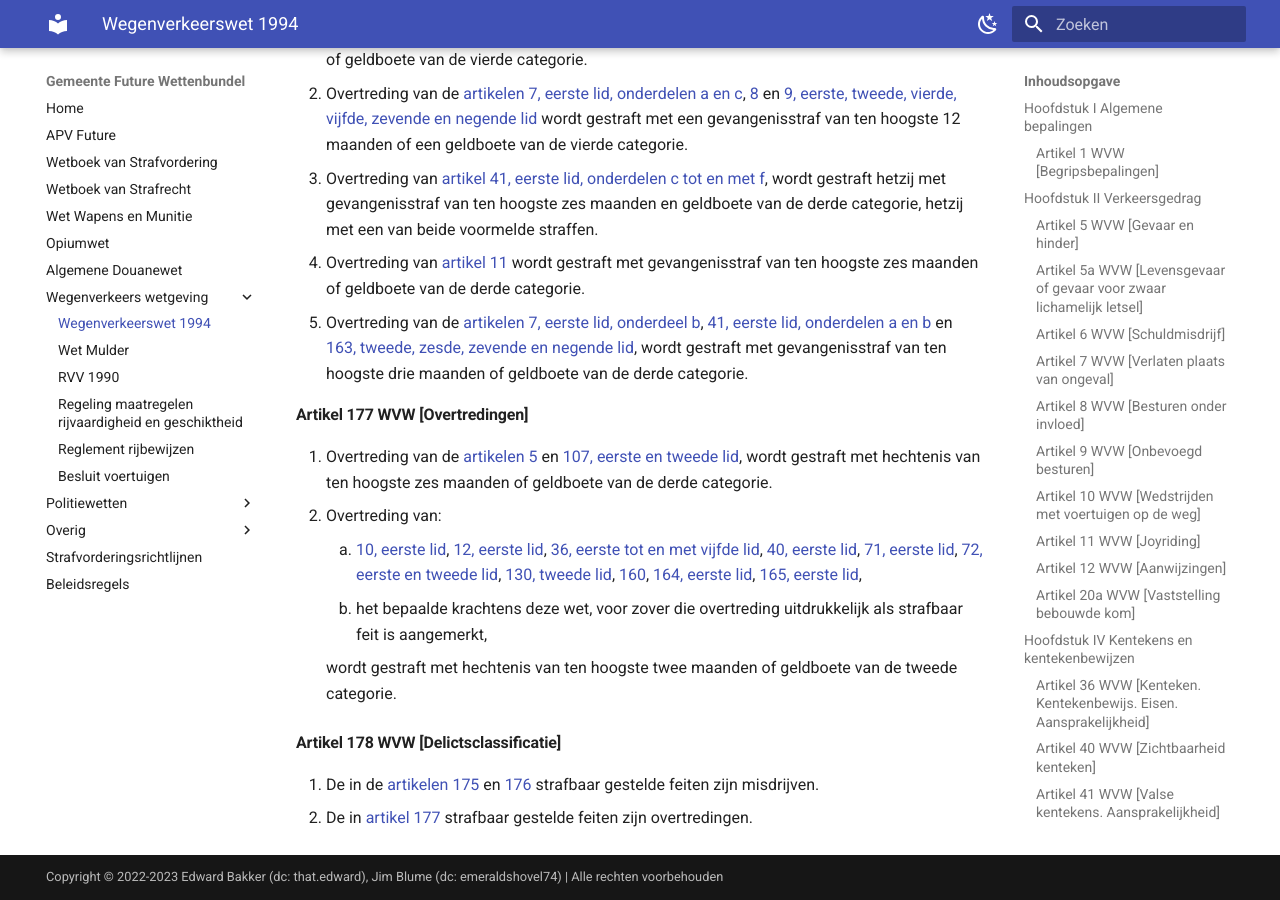
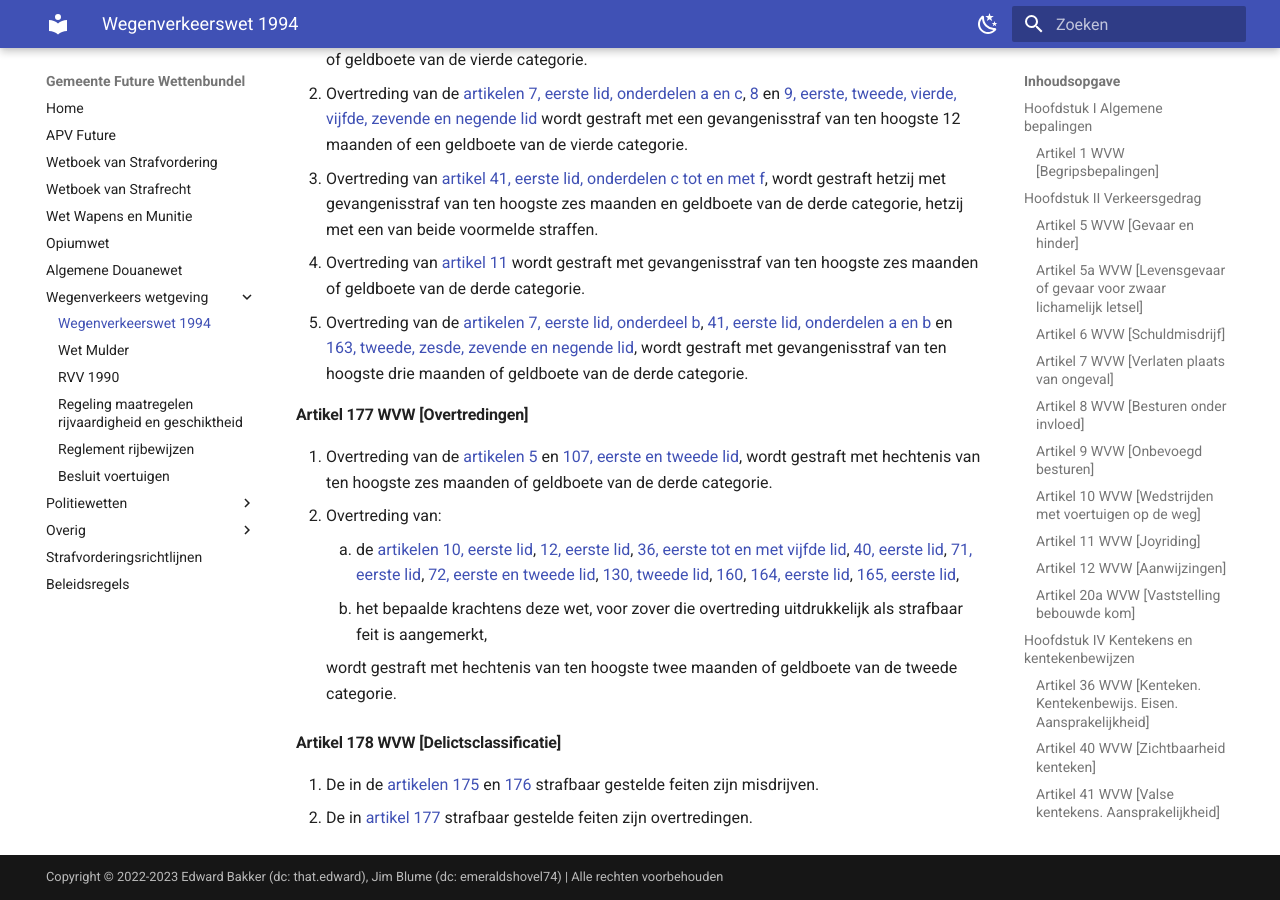
Before and after one commit to EnriqueFernandez20/FutureRP-Wettenbundel, an MkDocs documentation site: the page built from docs/wegenverkeerswet/wegenverkeerswet-1994.md, in a window 1280 px wide and 900 px high, scrolled down 11220 px. Built offline with MkDocs 1.6.1 and Material for MkDocs 9.7.7, drawn with Linux system fonts in a browser that asks for light colours.

Commit message:
overtreding wvw 1994
/ fout gecorrigeerd

```diff
--- a/docs/wegenverkeerswet/wegenverkeerswet-1994.md
+++ b/docs/wegenverkeerswet/wegenverkeerswet-1994.md
@@ -225,7 +225,7 @@ Het is verboden opzettelijk wederrechtelijk een aan een ander toebehorend motorr
 1. Overtreding van de [artikelen 5](#artikel-5-wvw-gevaar-en-hinder) en [107, eerste en tweede lid](#artikel-107-wvw-rijbewijsplicht-eisen-rijbewijs), wordt gestraft met hechtenis van ten hoogste zes maanden of geldboete van de derde categorie.
 2. Overtreding van:
 
-    1. [10, eerste lid](#artikel-10-wvw-wedstrijden-met-voertuigen-op-de-weg), [12, eerste lid](#artikel-12-wvw-aanwijzingen), [36, eerste tot en met vijfde lid](#artikel-36-wvw-kenteken-kentekenbewijs-eisen-aansprakelijkheid), [40, eerste lid](#artikel-40-wvw-zichtbaarheid-kenteken), [71, eerste lid](#artikel-71-wvw-permanente-eisen), [72, eerste en tweede lid](#artikel-72-wvw-keuringsplicht-eisen-keuringsbewijs-aansprakelijkheid), [130, tweede lid](#artikel-130-wvw-gebrek-rijvaardigheid-of-geschiktheid), [160](#artikel-160-wvw-doen-stilhouden), [164, eerste lid](#artikel-164-wvw-overgifte-rijbewijs), [165, eerste lid](#artikel-165-wvw-onbekend-gebleven-bestuurder-bij-misdrijf-informatieplicht-eigenaar-of-houder),
+    1. de [artikelen 10, eerste lid](#artikel-10-wvw-wedstrijden-met-voertuigen-op-de-weg), [12, eerste lid](#artikel-12-wvw-aanwijzingen), [36, eerste tot en met vijfde lid](#artikel-36-wvw-kenteken-kentekenbewijs-eisen-aansprakelijkheid), [40, eerste lid](#artikel-40-wvw-zichtbaarheid-kenteken), [71, eerste lid](#artikel-71-wvw-permanente-eisen), [72, eerste en tweede lid](#artikel-72-wvw-keuringsplicht-eisen-keuringsbewijs-aansprakelijkheid), [130, tweede lid](#artikel-130-wvw-gebrek-rijvaardigheid-of-geschiktheid), [160](#artikel-160-wvw-doen-stilhouden), [164, eerste lid](#artikel-164-wvw-overgifte-rijbewijs), [165, eerste lid](#artikel-165-wvw-onbekend-gebleven-bestuurder-bij-misdrijf-informatieplicht-eigenaar-of-houder),
     2. het bepaalde krachtens deze wet, voor zover die overtreding uitdrukkelijk als strafbaar feit is aangemerkt,
 
     wordt gestraft met hechtenis van ten hoogste twee maanden of geldboete van de tweede categorie.
```
